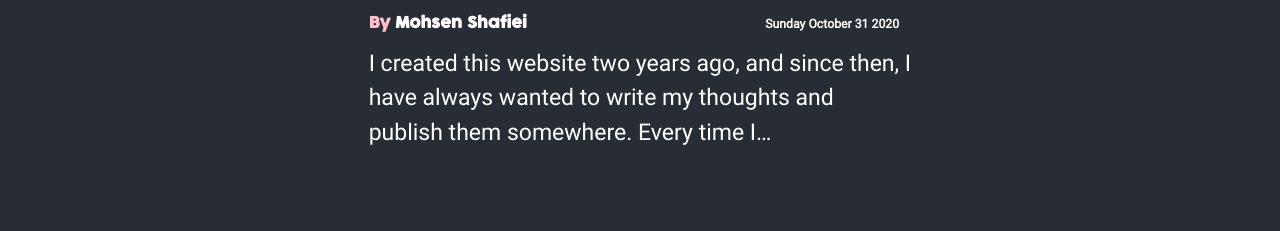
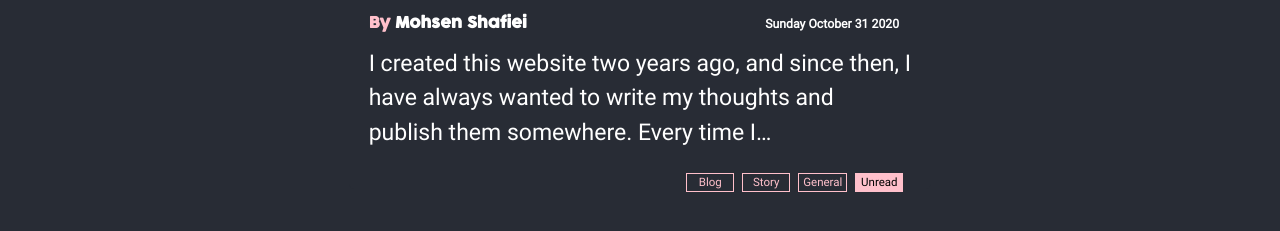
Before and after one commit to mohsenshafiei/gatsby-markdown-boilerplate, a Gatsby site: page /frontend in a window 1280 px wide. Shown: the part 177-408 px from the top of the page. Built offline with nearby package versions, Linux system fonts and the light colour scheme; Gatsby itself is replaced by a stand-in of ours.

Commit message:
feat: add tags and some minor changes on the SEO.

```diff
--- a/src/components/post/index.js
+++ b/src/components/post/index.js
@@ -32,7 +32,18 @@ const random = pallete => {
   }
 }
 
-const Post = ({ title, author, slug, date, body }) => {
+const hasVisited = slug => {
+  if (typeof window === `undefined`) return
+  if (window && window.localStorage) {
+    const visit = window.localStorage.getItem("visitedPages")
+    if (!visit) return false
+    const parsedVisitedPages = JSON.parse(visit)
+    if (parsedVisitedPages && parsedVisitedPages[`/${slug}`]) return true
+  }
+}
+
+const Post = ({ title, author, slug, date, body, tags }) => {
+  const isVisited = hasVisited(slug)
   return (
     <div
       className={style.container}
@@ -46,9 +57,21 @@ const Post = ({ title, author, slug, date, body }) => {
         </Link>
       </h2>
       <p className={style.info}>
-        <span className={style.by}>By</span><span className={style.author}>{author}</span><span className={style.date}>{date}</span>
+        <span className={style.by}>By</span>
+        <span className={style.author}>{author}</span>
+        <span className={style.date}>{date}</span>
       </p>
       <p className={style.content}>{body}</p>
+      <div className={style.tagWrapper}>
+        {tags.map((tag, index) => {
+          return (
+            <span className={style.tag} key={index}>
+              {tag}
+            </span>
+          )
+        })}
+        {!isVisited && <span className={style.tagUnvisited}>Unread</span>}
+      </div>
     </div>
   )
 }
--- a/src/components/post/style.module.scss
+++ b/src/components/post/style.module.scss
@@ -82,3 +82,41 @@
     float: right;
   }
 }
+
+.tagWrapper {
+  margin-top: 1em;
+  float: right;
+}
+.tag {
+  border: 1px solid pink;
+  background-color: transparent;
+  color: black;
+  color: pink;
+  font-size: 0.6em;
+  margin-right: 8px;
+  padding: 3px 4px;
+  min-width: 48px;
+  display: inline-block;
+  text-align: center;
+  font-family: Roboto;
+  &:hover {
+    background-color: pink;
+    color: black;
+  }
+}
+.tagUnvisited {
+  border: 1px solid pink;
+  background-color: pink;
+  color: black;
+  font-size: 0.6em;
+  margin-right: 8px;
+  padding: 3px 4px;
+  min-width: 48px;
+  display: inline-block;
+  text-align: center;
+  font-family: Roboto;
+  &:hover {
+    background-color: pink;
+    color: black;
+  }
+}
--- a/src/layout/index.js
+++ b/src/layout/index.js
@@ -20,7 +20,7 @@ const Layout = ({ children }) => {
   return (
     <>
       <Header siteTitle={data.site.siteMetadata.title} />
-      <div className={style.container} ontouchstart="">
+      <div className={style.container}>
         <main>{children}</main>
       </div>
     </>
--- a/src/pages/frontend.js
+++ b/src/pages/frontend.js
@@ -20,6 +20,7 @@ const Frontend = () => (
                     title={node.frontmatter.title}
                     author={node.frontmatter.author}
                     date={node.frontmatter.date}
+                    tags={node.frontmatter.tags}
                     slug={node.fields.slug}
                     body={node.excerpt}
                     key={node.id}
@@ -47,6 +48,7 @@ const indexQuery = graphql`
             title
             date
             author
+            tags
           }
           fields {
             slug
--- a/src/posts/001-introduction.md
+++ b/src/posts/001-introduction.md
@@ -2,6 +2,7 @@
 title: "Story of my blog"
 date: "Sunday October 31 2020"
 author: "Mohsen Shafiei"
+tags: ["Blog", "Story", "General"]
 ---
 
 I created this website two years ago, and since then, I have always wanted to write my thoughts and publish them somewhere.
--- a/src/templates/style.module.scss
+++ b/src/templates/style.module.scss
@@ -141,3 +141,24 @@
     border-radius: 5px;
   }
 }
+
+.tagWrapper {
+  margin-top: 1em;
+}
+.tag {
+  border: 1px solid pink;
+  background-color: transparent;
+  color: black;
+  color: pink;
+  font-size: 0.8em;
+  margin-right: 8px;
+  padding: 3px 4px;
+  min-width: 48px;
+  display: inline-block;
+  text-align: center;
+  font-family: Roboto;
+  &:hover {
+    background-color: pink;
+    color: black;
+  }
+}
```
Also changed, not shown: gatsby-node.js (+5 -5 lines), src/components/maze/index.js (+7 -4 lines), src/templates/post.js (+21 -0 lines).
